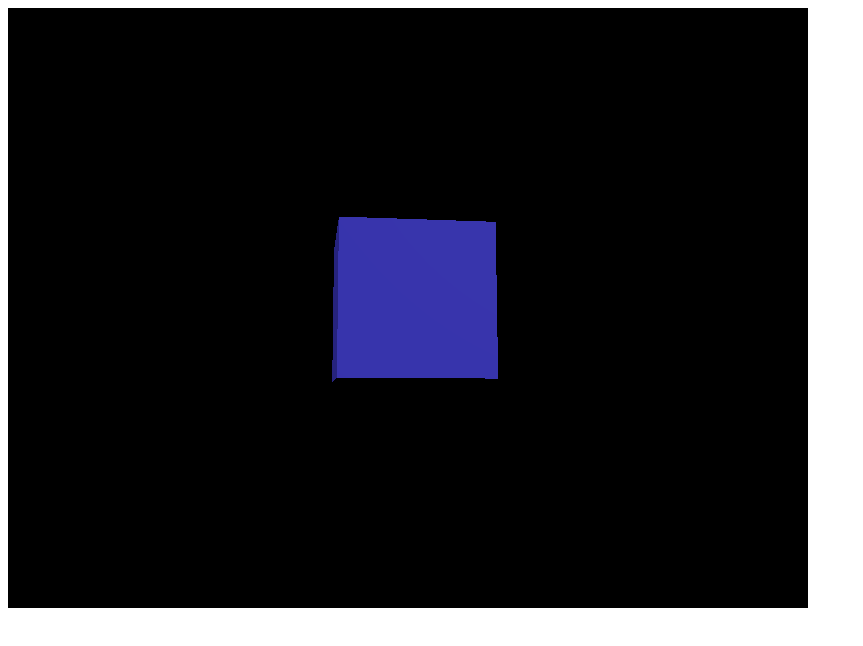
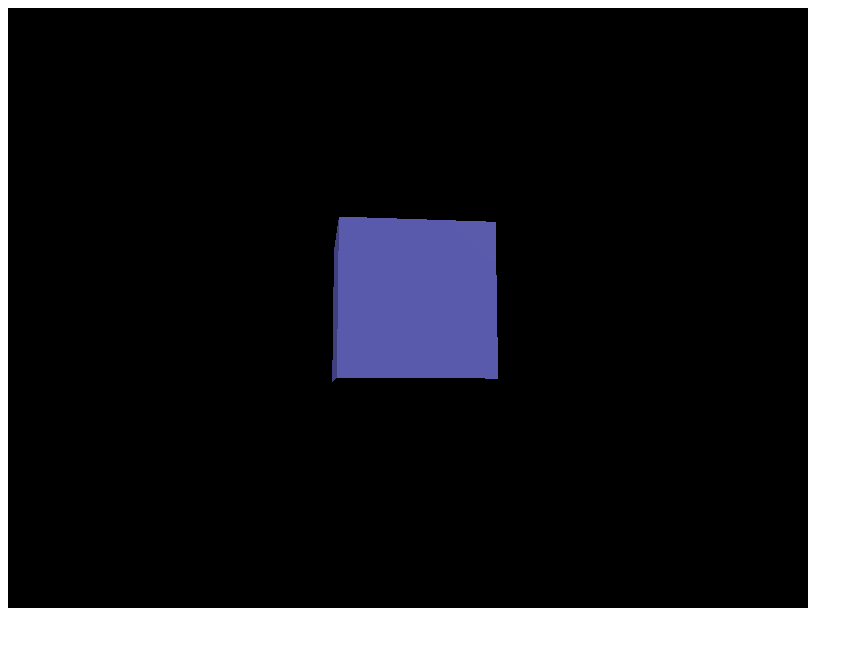
Before and after one commit to nakaharuki/chiba, a plain HTML site: page index.html in a window 1280 px wide. Shown: the whole page, without its empty margins (0-863 px from the left). Drawn offline with nearby package versions, Linux system fonts and the light colour scheme.

Commit message:
Update index.html

```diff
--- a/index.html
+++ b/index.html
@@ -30,7 +30,7 @@
 
     // 箱を作成
     var geometry = new THREE.BoxGeometry(1, 1, 1);
-    var material = new THREE.MeshPhongMaterial({ color: 0x5550ff });
+    var material = new THREE.MeshPhongMaterial({ color: 0x8888ff });
     var box = new THREE.Mesh(geometry, material);
     box.position.z = -5;
     scene.add(box);
```
